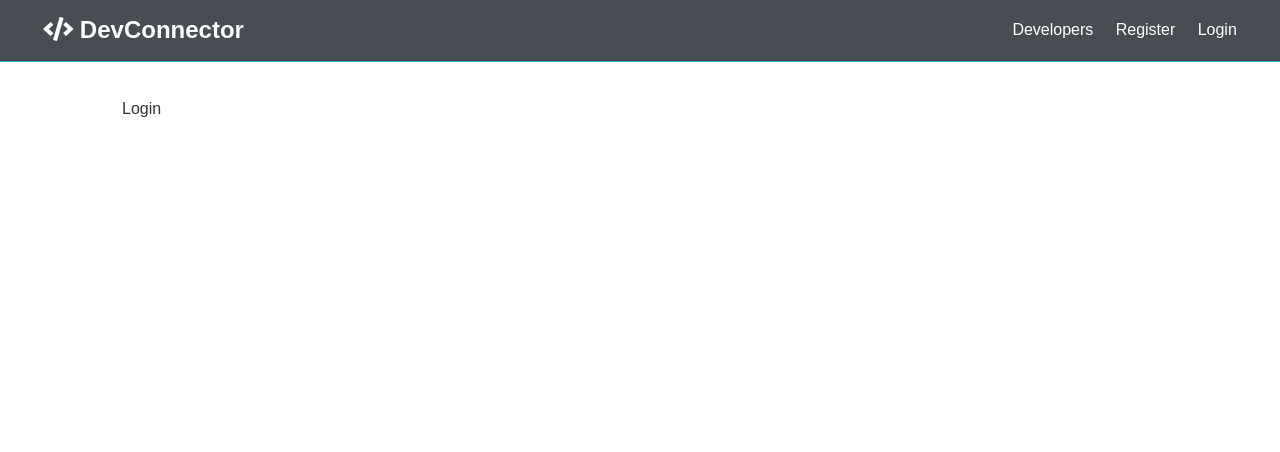
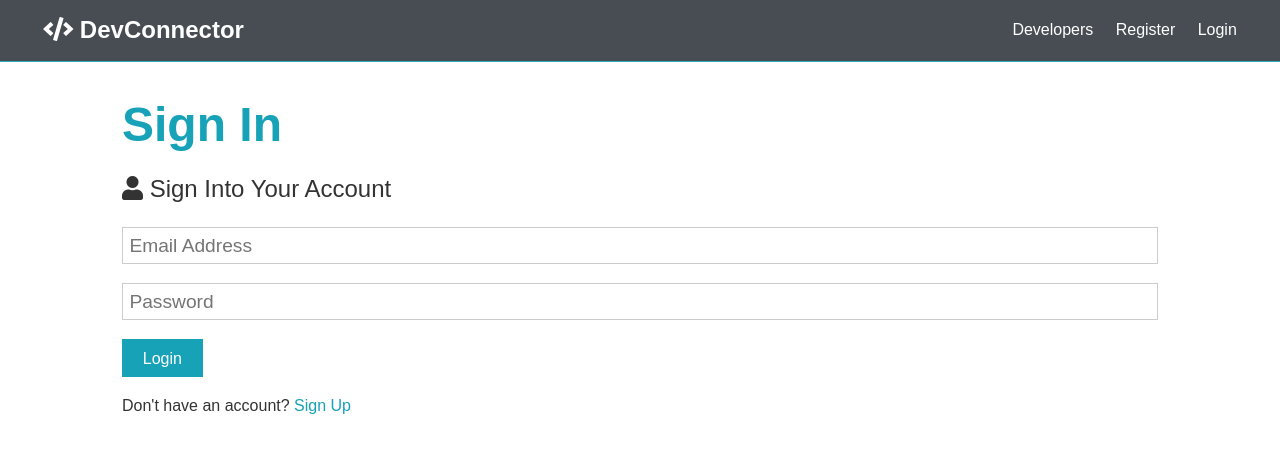
Before and after one commit to Achintya-Patel/Dev-Connect, a React (Create React App) app in the folder client/: page /login in a window 1280 px wide. Shown: the top 452 px of the page. Built offline with nearby package versions, Linux system fonts and the light colour scheme.

Commit message:
Login form

```diff
--- a/client/src/components/auth/Login.js
+++ b/client/src/components/auth/Login.js
@@ -1,7 +1,56 @@
-import React from 'react';
+import React, { Fragment, useState } from 'react';
+import { Link } from 'react-router-dom';
 
 const Login = () => {
-  return <div>Login</div>;
+  const [formData, setFormData] = useState({
+    email: '',
+    password: '',
+  });
+
+  const { email, password } = formData;
+
+  const onChange = (e) =>
+    setFormData({ ...formData, [e.target.name]: e.target.value });
+
+  const onSubmit = async (e) => {
+    e.preventDefault();
+    console.log('Success');
+  };
+
+  return (
+    <Fragment>
+      <h1 className='large text-primary'>Sign In</h1>
+      <p className='lead'>
+        <i className='fas fa-user'></i> Sign Into Your Account
+      </p>
+      <form className='form' onSubmit={(e) => onSubmit(e)}>
+        <div className='form-group'>
+          <input
+            type='email'
+            placeholder='Email Address'
+            name='email'
+            value={email}
+            onChange={(e) => onChange(e)}
+            required
+          />
+        </div>
+        <div className='form-group'>
+          <input
+            type='password'
+            placeholder='Password'
+            name='password'
+            value={password}
+            onChange={(e) => onChange(e)}
+            minLength='6'
+          />
+        </div>
+        <input type='submit' className='btn btn-primary' value='Login' />
+      </form>
+      <p className='my-1'>
+        Don't have an account? <Link to='/register'>Sign Up</Link>
+      </p>
+    </Fragment>
+  );
 };
 
 export default Login;
--- a/client/src/components/auth/Register.js
+++ b/client/src/components/auth/Register.js
@@ -1,4 +1,5 @@
 import React, { Fragment, useState } from 'react';
+import { Link } from 'react-router-dom';
 
 const Register = () => {
   const [formData, setFormData] = useState({
@@ -13,12 +14,12 @@
   const onChange = (e) =>
     setFormData({ ...formData, [e.target.name]: e.target.value });
 
-  const onSubmit = (e) => {
+  const onSubmit = async (e) => {
     e.preventDefault();
     if (password !== password2) {
       console.log('Passwords do not match');
     } else {
-      console.log(formData);
+      console.log('Success');
     }
   };
 
@@ -76,7 +77,7 @@
         <input type='submit' className='btn btn-primary' value='Register' />
       </form>
       <p className='my-1'>
-        Already have an account? <a href='login.html'>Sign In</a>
+        Already have an account? <Link to='/login'>Sign In</Link>
       </p>
     </Fragment>
   );
```
